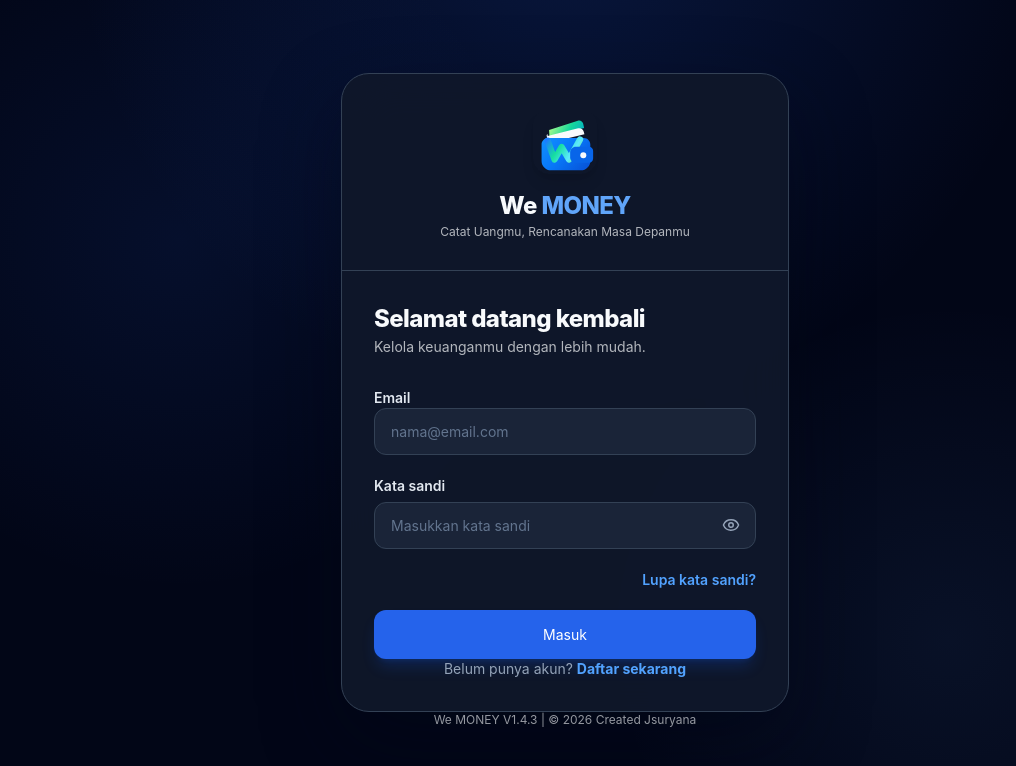
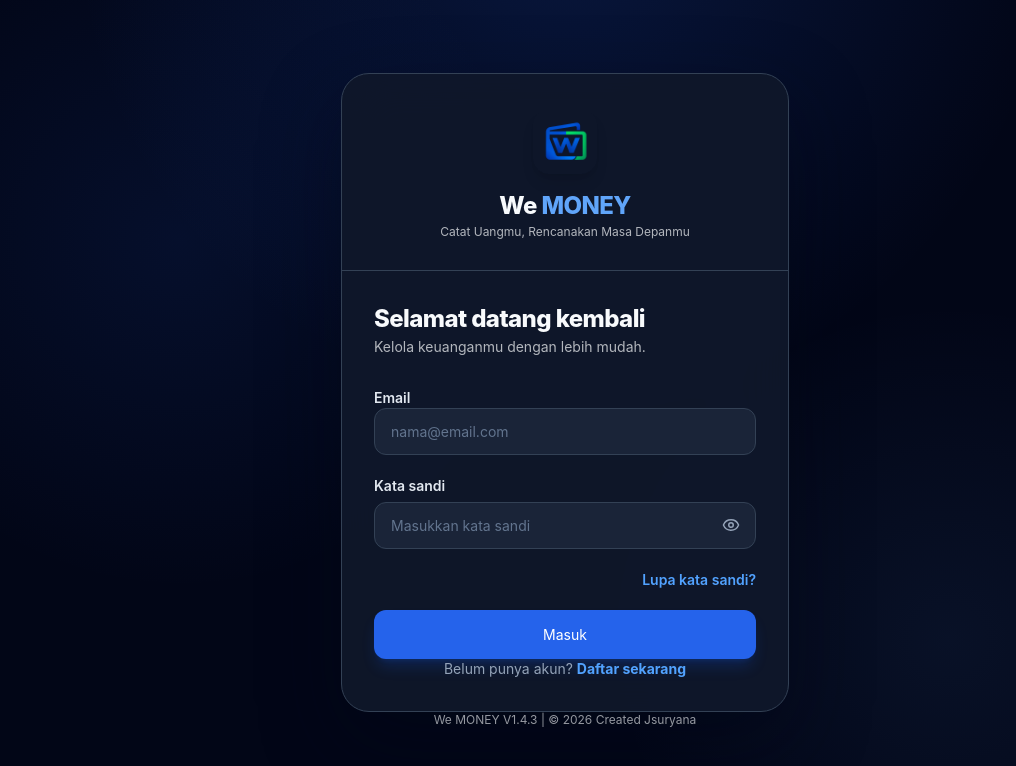
Before and after one commit to jsuryanaads/WeMONEY, a React (Vite) app: page / in a window 1280 px wide. Shown: the top 766 px of the page, without its empty margins (75-1091 px from the left). Built offline with nearby package versions, Linux system fonts and the light colour scheme; no server answers.

Commit message:
refactor: use master PNG for We MONEY branding

```diff
--- a/src/components/brand/WeMoneyLogo.jsx
+++ b/src/components/brand/WeMoneyLogo.jsx
@@ -1,32 +1,26 @@
-export default function WeMoneyLogo({ size = 64, className = '' }) {
+import appIcon from '../../assets/branding/wemoney-app-icon.png'
+
+export default function WeMoneyLogo({ size = 64, className = '', showName = false, showTagline = false }) {
   return (
-    <svg width={size} height={size} viewBox="0 0 64 64" role="img" aria-label="We MONEY Wallet W icon" className={className}>
-      <defs>
-        <linearGradient id="wm-wallet" x1="8" y1="12" x2="56" y2="58" gradientUnits="userSpaceOnUse">
-          <stop offset="0" stopColor="#1597FF" />
-          <stop offset="0.55" stopColor="#0878F9" />
-          <stop offset="1" stopColor="#0754D9" />
-        </linearGradient>
-        <linearGradient id="wm-card" x1="17" y1="8" x2="50" y2="27" gradientUnits="userSpaceOnUse">
-          <stop offset="0" stopColor="#B9FF8A" />
-          <stop offset="0.55" stopColor="#16D89A" />
-          <stop offset="1" stopColor="#00A8C8" />
-        </linearGradient>
-        <linearGradient id="wm-w" x1="13" y1="27" x2="50" y2="51" gradientUnits="userSpaceOnUse">
-          <stop offset="0" stopColor="#1C7BFF" />
-          <stop offset="0.35" stopColor="#16DFA0" />
-          <stop offset="0.68" stopColor="#5DE7FF" />
-          <stop offset="1" stopColor="#7CFF35" />
-        </linearGradient>
-      </defs>
-      <g>
-        <path d="M15 17 45.7 7.2c2.6-.8 5.1.7 5.7 3.3l1 4.3-37 9.3L15 17Z" fill="url(#wm-card)" />
-        <path d="M13.5 23.5 46 15.3c2.8-.7 5.5 1 6.1 3.8l.6 2.6-38.8 9.2-1.4-7.4c-.2-1 0-1.8 1-2Z" fill="#F8FAFC" />
-        <path d="M9 25.5h43c3.9 0 7 3.1 7 7V50c0 5.5-4.5 10-10 10H17C11.5 60 7 55.5 7 50V32.5c0-3.9 3.1-7 7-7Z" fill="url(#wm-wallet)" />
-        <path d="M13.5 28.5 20.8 48.5 28.4 35.2 36.2 48.5 48 27.2" fill="none" stroke="url(#wm-w)" strokeWidth="6.8" strokeLinecap="round" strokeLinejoin="round" />
-        <path d="M43.5 35h14c2.5 0 4.5 2 4.5 4.5v8c0 2.5-2 4.5-4.5 4.5h-14c-3.3 0-6-2.7-6-6v-5c0-3.3 2.7-6 6-6Z" fill="#0865E9" />
-        <circle cx="51.5" cy="44" r="3.2" fill="#F8FAFC" />
-      </g>
-    </svg>
+    <div className={`flex items-center gap-2 ${className}`}>
+      <img
+        src={appIcon}
+        width={size}
+        height={size}
+        alt="We MONEY"
+        className="shrink-0 object-contain"
+        draggable="false"
+      />
+      {showName && (
+        <div className="min-w-0">
+          <div className="font-extrabold tracking-tight text-slate-900 dark:text-white">We MONEY</div>
+          {showTagline && (
+            <div className="text-xs leading-tight text-slate-500 dark:text-slate-400">
+              Catat Uangmu, Rencanakan Masa Depanmu
+            </div>
+          )}
+        </div>
+      )}
+    </div>
   )
 }
```
